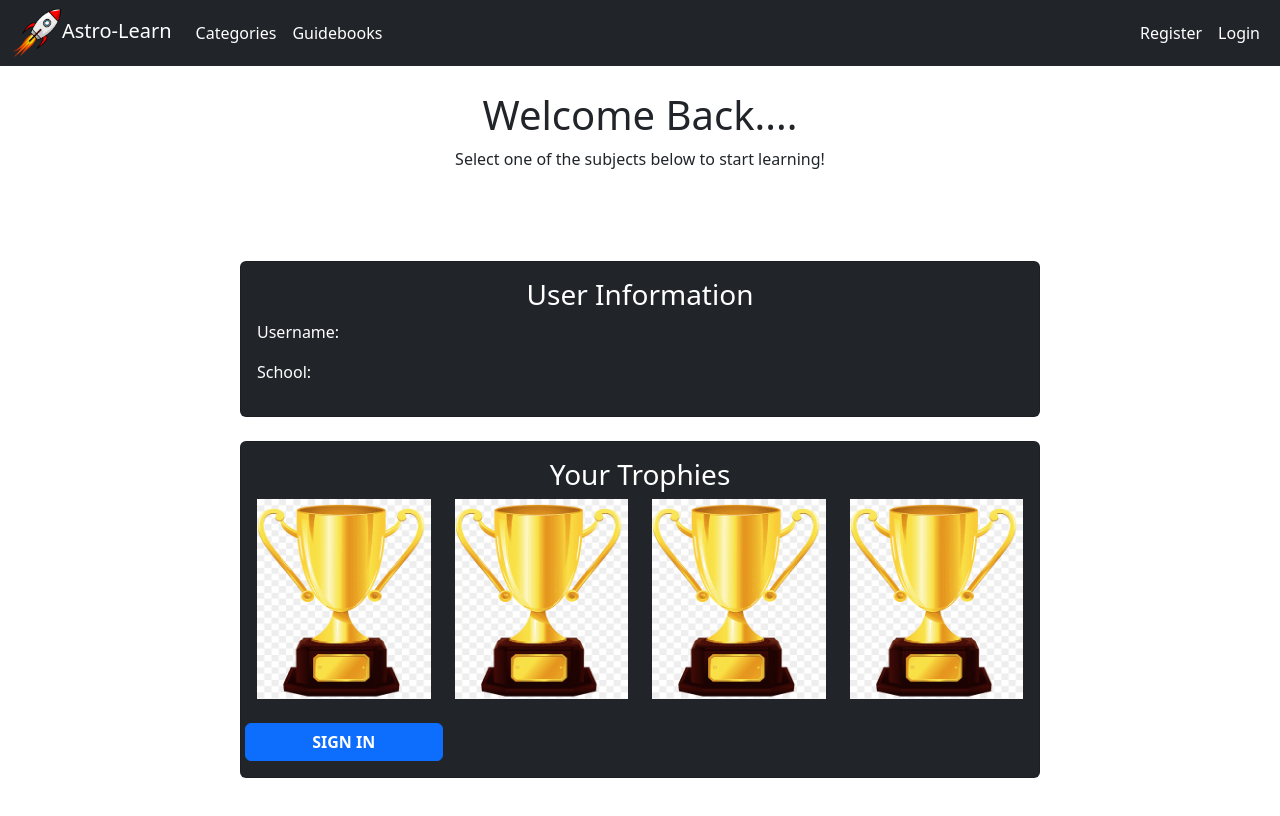
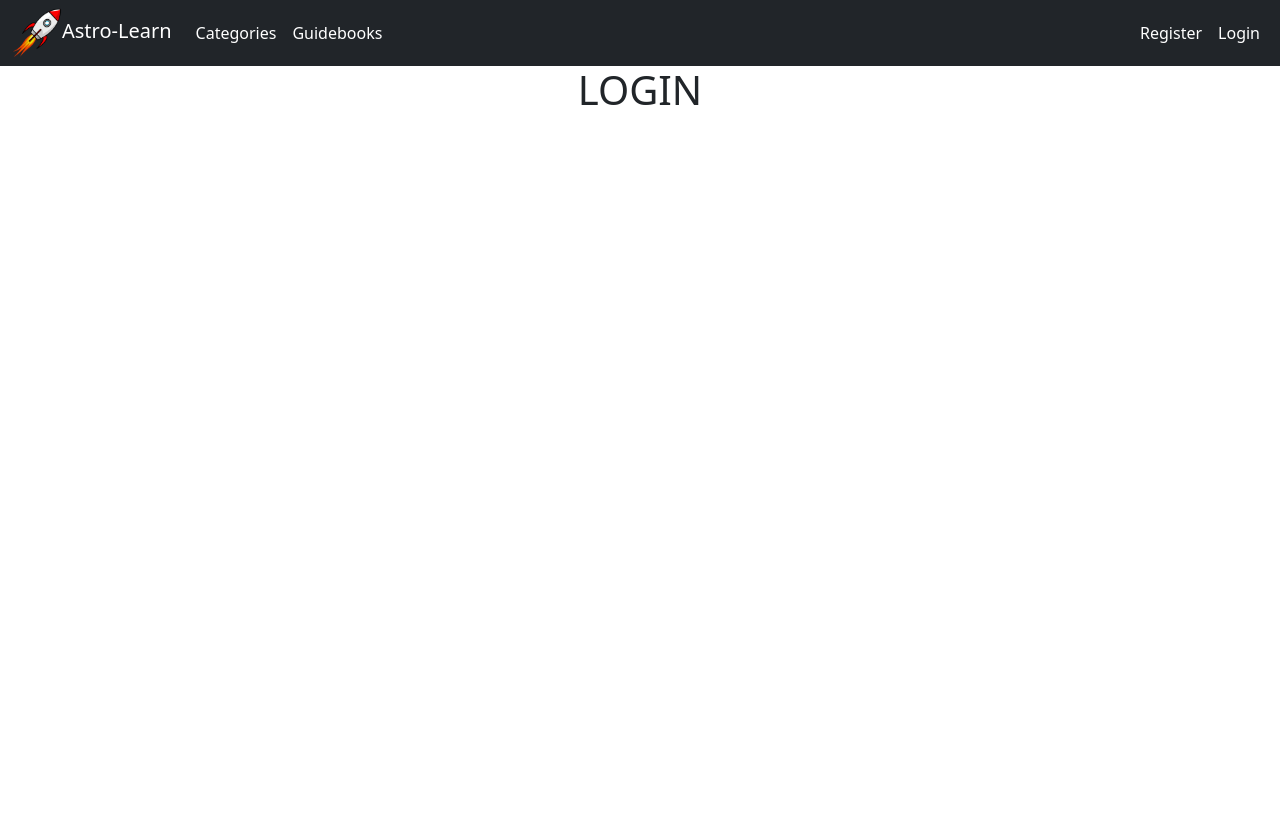
Before and after one commit to ParkerGoby/Team4Capstone, a React (Create React App) app: page /profile in a window 1280 px wide. Shown: the top 816 px of the page. Built offline with nearby package versions, Linux system fonts and the light colour scheme; no server answers.

Commit message:
Profile check

```diff
--- a/routes/loginUser.js
+++ b/routes/loginUser.js
@@ -62,6 +62,8 @@ db_connect.collection("logins").findOne({email: req.body.email}).then(existingUs
     var cursor = db_connect.collection("logins").find({_id: ObjectId(userqueryID)});
     cursor.forEach(function(userId){
       //access all the attributes of the document here
+      var uName = userId.email;
+      var uSchool = userId.school;
       var addition = userId.addition;
       var multiplication = userId.multiplication;
       var subtraction = userId.subtraction;
@@ -69,7 +71,7 @@ db_connect.collection("logins").findOne({email: req.body.email}).then(existingUs
 
 
       return res.json({
-        addition,multiplication,subtraction,division
+        uName,uSchool,addition,multiplication,subtraction,division
       })
       })
   });
--- a/src/profile.js
+++ b/src/profile.js
@@ -4,10 +4,6 @@ import Card from "react-bootstrap/Card";
 // import { Link } from "react-router-dom";
 
 const userQuery = sessionStorage.getItem("token");
-var userObj = JSON.stringify(userQuery)
-console.log(userQuery);
-console.log("above is userQuery")
-console.log(userObj);
 var obj;
 async function profileGrab() {
 
@@ -32,7 +28,7 @@ async function profileGrab() {
     window.alert(error);
     return;
   });
-console.log("this is return");
+
 console.log(obj);
 sessionStorage.setItem('progress',JSON.stringify(obj))
 }
@@ -40,6 +36,15 @@ sessionStorage.setItem('progress',JSON.stringify(obj))
 
 
 export function Profile() {
+  if (sessionStorage.getItem("token") === null) {
+   return (
+   <div className="col-xs-1 text-center">
+              <h1>LOGIN</h1>
+
+            </div>
+   )
+}
+else{
 
             return (
               <>
@@ -79,8 +84,7 @@ export function Profile() {
                               <div className="col">
                                 <img className="cardImg" variant="top" src={require("./assets/testtrophy.png")} />
                               </div>
-                    <button className="btn btn-primary btn-login text-uppercase fw-bold" onClick={profileGrab()} type="submit">Sign
-                  in</button>
+
                             </div>
                         </Card.Body>
                         </Card>
@@ -99,6 +103,8 @@ export function Profile() {
                 </div>
               </>
             );
+
+}
 }
 
 export default Profile
```
Lines whose indentation alone changed are shown as unchanged.
